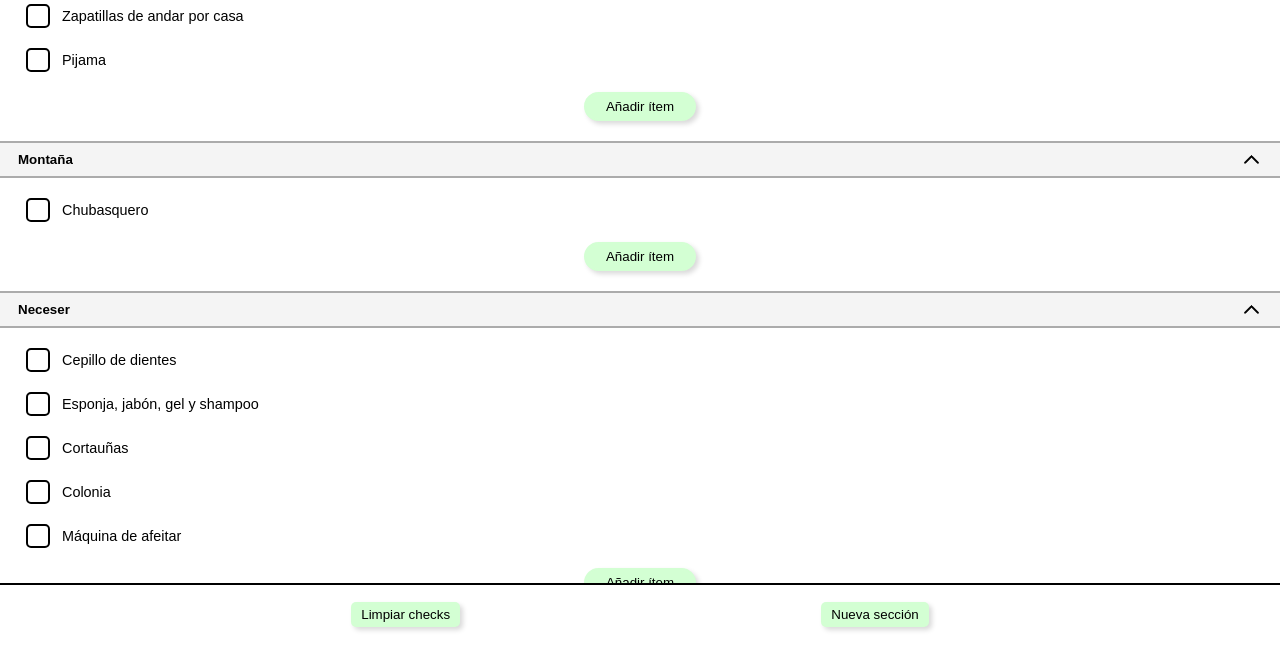
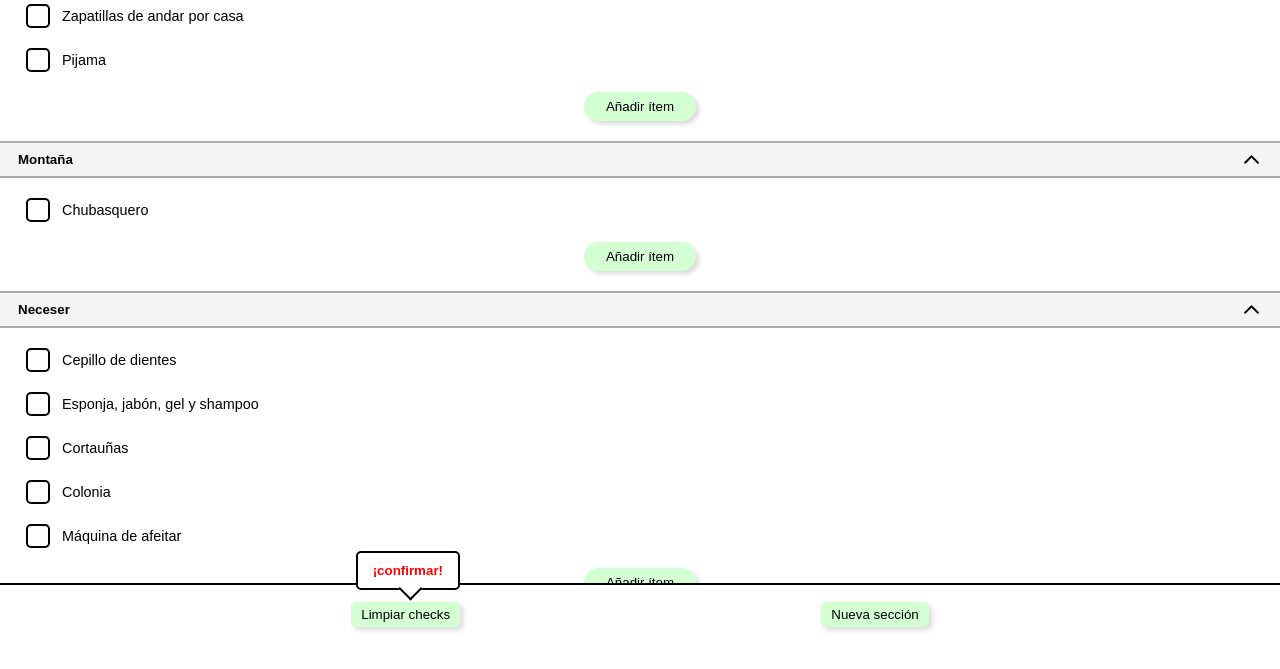
Before and after one commit to jaimemartinmartin15/ListaDeViaje, a website built with Parcel: page src/index.html in a window 1280 px wide. Both pictures are taken after a click on the button "Limpiar checks". Shown: the part 155-824 px from the top of the page. Built offline with nearby package versions, Linux system fonts and the light colour scheme.

Commit message:
Ask confirmation to clean  all checks.

```diff
--- a/src/controller.js
+++ b/src/controller.js
@@ -8,6 +8,8 @@ const SELECTORS = {
   // unique ids
   SECTIONS_LIST: "ul#sections-list",
   CLEAN_CHECKS_BUTTON: "button#clean-checks",
+  CONFIRM_CLEAN_CHECKS_BUTTON: "button#confirm-clean-checks",
+  OVERLAY_CLEAN_CHECKS: "#overlay-clean-checks",
   NEW_SECTION_BUTTON: "button#new-section",
   TRASH_CAN_ICON: ".trash-can",
 
@@ -37,6 +39,8 @@ const TEMPLATES = {
 const ELEMENTS = {
   SECTIONS_LIST: document.querySelector(SELECTORS.SECTIONS_LIST),
   CLEAN_CHECKS_BUTTON: document.querySelector(SELECTORS.CLEAN_CHECKS_BUTTON),
+  CONFIRM_CLEAN_CHECKS_BUTTON: document.querySelector(SELECTORS.CONFIRM_CLEAN_CHECKS_BUTTON),
+  OVERLAY_CLEAN_CHECKS: document.querySelector(SELECTORS.OVERLAY_CLEAN_CHECKS),
   NEW_SECTION_BUTTON: document.querySelector(SELECTORS.NEW_SECTION_BUTTON),
 };
 
@@ -166,10 +170,26 @@ function addItemToSectionView(itemsListContainer, model) {
 
 //#region bottom controls listeners
 
-ELEMENTS.CLEAN_CHECKS_BUTTON.addEventListener("click", cleanCheckboxes);
+ELEMENTS.CLEAN_CHECKS_BUTTON.addEventListener("click", showConfirmationCleanCheckboxes);
+function showConfirmationCleanCheckboxes() {
+  ELEMENTS.OVERLAY_CLEAN_CHECKS.style.display = "block";
+  // align confirm button to appear above this button
+  const position = this.getBoundingClientRect();
+  console.log(position);
+  ELEMENTS.CONFIRM_CLEAN_CHECKS_BUTTON.style.left = `${
+    position.left + position.width / 2 - ELEMENTS.CONFIRM_CLEAN_CHECKS_BUTTON.scrollWidth / 2
+  }px`;
+  ELEMENTS.CONFIRM_CLEAN_CHECKS_BUTTON.style.top = `${
+    position.top - ELEMENTS.CONFIRM_CLEAN_CHECKS_BUTTON.scrollHeight - 4
+  }px`;
+}
+
+ELEMENTS.OVERLAY_CLEAN_CHECKS.addEventListener("click", function () {
+  this.style.display = "none";
+});
+
+ELEMENTS.CONFIRM_CLEAN_CHECKS_BUTTON.addEventListener("click", cleanCheckboxes);
 function cleanCheckboxes() {
-  // TODO ask confirmation before cleaning
-
   document
     .querySelectorAll(SELECTORS.ITEM_CHECKBOX_INPUT)
     .forEach((checkboxEl) => (checkboxEl.checked = false));
--- a/src/index.html
+++ b/src/index.html
@@ -47,7 +47,8 @@
     <template id="section-template">
       <li class="section">
         <div class="background">
-          <svg viewBox="0 0 100 100" width="30" height="30" stroke="white" fill="white" stroke-width="1" class="trash-can">
+          <svg viewBox="0 0 100 100" width="30" height="30" stroke="white" fill="white" stroke-width="1"
+            class="trash-can">
             <!-- lid -->
             <rect x="35" y="5" rx="5" ry="5" width="30" height="13" fill="inherit"></rect>
             <rect x="39" y="9" rx="5" ry="5" width="22" height="5" fill="#ff5c5c"></rect>
@@ -60,7 +61,8 @@
             <line x1="67.5" y1="30" x2="67.5" y2="80" stroke-width="6" stroke="#ff5c5c" stroke-linecap="round" />
           </svg>
 
-          <svg viewBox="0 0 100 100" width="30" height="30" stroke="white" fill="white" stroke-width="1" class="trash-can">
+          <svg viewBox="0 0 100 100" width="30" height="30" stroke="white" fill="white" stroke-width="1"
+            class="trash-can">
             <!-- lid -->
             <rect x="35" y="5" rx="5" ry="5" width="30" height="13" fill="inherit"></rect>
             <rect x="39" y="9" rx="5" ry="5" width="22" height="5" fill="#ff5c5c"></rect>
@@ -96,7 +98,8 @@
     <template id="item-template">
       <li class="item">
         <div class="background">
-          <svg viewBox="0 0 100 100" width="25" height="25" stroke="white" fill="white" stroke-width="1" class="trash-can">
+          <svg viewBox="0 0 100 100" width="25" height="25" stroke="white" fill="white" stroke-width="1"
+            class="trash-can">
             <!-- lid -->
             <rect x="35" y="5" rx="5" ry="5" width="30" height="13" fill="inherit"></rect>
             <rect x="39" y="9" rx="5" ry="5" width="22" height="5" fill="#ff5c5c"></rect>
@@ -109,7 +112,8 @@
             <line x1="67.5" y1="30" x2="67.5" y2="80" stroke-width="6" stroke="#ff5c5c" stroke-linecap="round" />
           </svg>
 
-          <svg viewBox="0 0 100 100" width="25" height="25" stroke="white" fill="white" stroke-width="1" class="trash-can">
+          <svg viewBox="0 0 100 100" width="25" height="25" stroke="white" fill="white" stroke-width="1"
+            class="trash-can">
             <!-- lid -->
             <rect x="35" y="5" rx="5" ry="5" width="30" height="13" fill="inherit"></rect>
             <rect x="39" y="9" rx="5" ry="5" width="22" height="5" fill="#ff5c5c"></rect>
@@ -141,6 +145,10 @@
   <div id="bottom-controls">
     <button id="clean-checks">Limpiar checks</button>
 
+    <div id="overlay-clean-checks">
+      <button id="confirm-clean-checks">¡confirmar!</button>
+    </div>
+
     <button id="new-section">Nueva sección</button>
   </div>
 </body>
--- a/src/styles.css
+++ b/src/styles.css
@@ -170,7 +170,7 @@ button.add-item {
   gap: 10px;
 }
 
-#bottom-controls button {
+#bottom-controls>button {
   border: none;
   background-color: var(--color-background-button);
   border-radius: 5px;
@@ -178,6 +178,38 @@ button.add-item {
   box-shadow: 3px 3px 5px var(--color-box-shadow);
 }
 
-#bottom-controls button:active {
+#bottom-controls>button:active {
   transform: translate(1px, 2px);
 }
+
+#overlay-clean-checks {
+  position: fixed;
+  top: 0;
+  left: 0;
+  width: 100dvw;
+  height: 100dvh;
+  display: none;
+}
+
+#overlay-clean-checks button {
+  background-color: white;
+  border: 2px solid black;
+  border-radius: 5px;
+  color: red;
+  font-weight: bold;
+  padding: 10px 15px;
+  position: absolute;
+}
+
+#overlay-clean-checks button::before {
+  content: "";
+  width: 15px;
+  height: 15px;
+  position: absolute;
+  bottom: -15.5px;
+  left: 50%;
+  transform: rotate(45deg) translateX(-50%);
+  background-color: white;
+  border-bottom: 2px solid black;
+  border-right: 2px solid black;
+}
```
